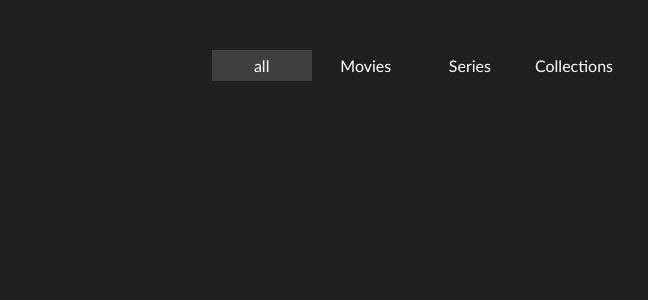
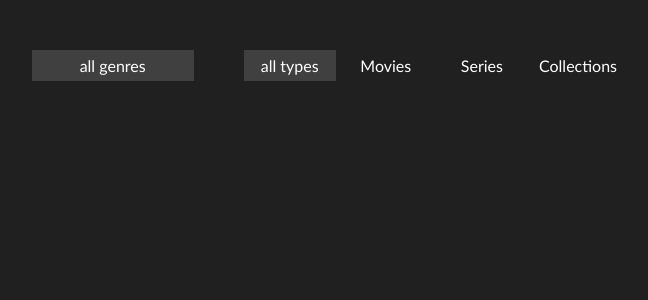
Before and after one commit to allefeld/idaho, a Flask app: template templates/collection.html in a window 1280 px wide. Shown: the top 300 px of the page, without its empty margins (556-1204 px from the left). Run offline with Flask 2, Linux system fonts and the light colour scheme; the template is opened without the code that fills it, so the values that code supplies are empty; parts of the project's set-up code (start-up, migrations or seed data) failed here and were passed over.

Commit message:
implemented genre filter

```diff
--- a/app.py
+++ b/app.py
@@ -2,6 +2,7 @@
 
 from flask import Flask, request, render_template
 from werkzeug.exceptions import NotFound
+from jinja2 import environment
 from media import Sources
 
 
@@ -56,3 +57,12 @@ def show_path(path):
     elif type == 'Season':
         return render_template('season.html', season=entry)
     return render_template('unknown.html', unknown=entry)
+
+
+def genre_id(genre):
+    # translate genre string to CSS-safe string
+    return genre.translate(str.maketrans('', '', ' &-'))
+
+
+# register `genre_id` as jinja filter `gid`
+app.jinja_env.filters['gid'] = genre_id
--- a/media.py
+++ b/media.py
@@ -370,7 +370,7 @@ class Collection(Entry, Entries):
         fg = set()
         for entry in self.entries.values():
             fg.update(entry.filter_genres())
-        return fg
+        return sorted(fg)
 
     def __repr__(self):
         return f'Collection(path="{self.path}", title="{self.title}")'
--- a/static/style.css
+++ b/static/style.css
@@ -17,6 +17,28 @@ a {
     text-decoration: none;
     color: inherit;
 }
+input.filter {
+    display: none;
+}
+
+/*
+    header
+*/
+
+div.header {
+    margin: 0;
+    padding-left: 100px;
+    padding-right: 100px;
+    padding-top: 50px;
+    padding-bottom: 50px;
+    position: sticky;
+    top: 0;
+    background-color: inherit;
+    z-index: 1;
+    display: flex;
+    justify-content: space-between;
+}
+
 nav {
     position: absolute;
     top: 5px;
@@ -35,33 +57,29 @@ nav:hover {
     opacity: 1;
 }
 
-div.header {
-    margin: 0;
-    padding-left: 100px;
-    padding-right: 100px;
-    padding-top: 50px;
-    padding-bottom: 50px;
-    position: sticky;
-    top: 0;
-    background-color: inherit;
-    z-index: 1;
-}
 img.poster {
     margin: 0;
     margin-right: 50px;
-    vertical-align: top;
+    margin-bottom: auto;
+    flex: none;
 }
+
 div.details {
-    display: inline-block;
     margin: 0;
-    width: 50%;
+    margin-right: 50px;
+    flex: auto;
+}
+div.details h1 {
+    margin-top: 0;
+    width: fit-content;
 }
 div.details :last-child {
     margin-bottom: 0;
 }
+
 div.play {
-    float: right;
     margin: 0;
+    flex: none;
 }
 div.play ul {
     margin: 0;
@@ -70,7 +88,6 @@ div.play ul {
 }
 div.play li {
     padding: 5px 20px;
-    box-sizing: border-box;
     border: 1px solid transparent;
     background-color: rgb(64, 64, 64);
     margin-bottom: 5px;
@@ -81,40 +98,65 @@ div.play li:hover {
 div.play a:visited li {
     color: rgb(128, 128, 128);
 }
-div.header h1 {
+
+div.genres   {
+    margin-top: auto;
+    flex: none;
+    margin-right: 50px;
+    background-color: inherit;
+    position: relative;
+}
+div.genres .dropdown {
+    background-color: inherit;
+    position: absolute;
+    top: 0px;
+    right: 0px;
     display: inline-block;
-    margin-top: 0;
+    width: 100%;
 }
-div.mediatypes {
-    float: right;
-    margin-top: auto;
-    margin-bottom: auto;
+div.genres label {
+    user-select: none;
+    padding: 5px;
+    border: 1px solid transparent;
+    display: none;
+    width: 150px;
+    text-align: center;
+}
+div.genres label:hover {
+    border: 1px solid white;
+}
+div.genres:hover label,
+div.genres label.placeholder {
+    display: block;
+}
+div.genres:hover .dropdown {
+    box-shadow: 1px 1px black, -1px -1px black;
 }
 
+div.mediatypes {
+    margin-top: auto;
+    flex: none;
+}
 div.mediatypes label {
     user-select: none;
     padding: 5px;
-    box-sizing: border-box;
     border: 1px solid transparent;
-    width: 100px;
+    width: 80px;
     display: inline-block;
     text-align: center;
 }
 div.mediatypes label:hover {
     border: 1px solid white;
 }
-#all:checked ~ div #all_label,
-#movie:checked ~ div #movie_label,
-#series:checked ~ div #series_label,
-#collection:checked ~ div #collection_label {
+#Mall:checked ~ div #MLall,
+#Mmovie:checked ~ div #MLmovie,
+#Mseries:checked ~ div #MLseries,
+#Mcollection:checked ~ div #MLcollection {
         background-color: rgb(64, 64, 64);
 }
-input.filter {
-    display: none;
-}
-#movie:checked ~ div .entry:not(.movie),
-#series:checked ~ div .entry:not(.series, .season),
-#collection:checked ~ div .entry:not(.collection) {
+#Mmovie:checked ~ div .entry:not(.movie),
+#Mseries:checked ~ div .entry:not(.series, .season),
+#Mcollection:checked ~ div .entry:not(.collection) {
     display: none;
 }
 
@@ -157,8 +199,13 @@ div.details hr {
     border: 0;
 }
 
-/* source & series entries */
-/* grid cell size is 185 x 278, TMDb's 'w185' poster size */
+
+/*
+    entries
+    grid layout
+    cell size is 185 x 278, TMDb's 'w185' poster size
+*/
+
 div.entries {
     display: grid;
     grid-template-columns: repeat( auto-fit, 185px );
@@ -192,18 +239,15 @@ div.info h2 {
     margin-top: 0;
     margin-bottom: 0.5em;
 }
-p.title {
-    font-weight: bold;
-}
 .entry.collection {
-    border: 2px solid transparent;
+    border: 1px solid transparent;
     background-color: rgb(32, 32, 64);
 }
 .entry.collection div.info {
     opacity: 1;
 }
 .entry.collection:hover {
-    border: 2px solid white;
+    border: 1px solid white;
 }
 .entry.unknown {
     background-color: rgb(64, 32, 32);
--- a/templates/collection.html
+++ b/templates/collection.html
@@ -4,12 +4,34 @@
     <link rel="stylesheet" href="{{ url_for('static', filename='style.css') }}">
     <link rel="icon" href="{{ url_for('static', filename='favicon.svg') }}">
     <script src="{{ url_for('static', filename='actions.js') }}"></script>
+    <style>
+{%- for genre in collection.filter_genres() %}
+        #G{{ genre | gid }}:checked ~ div #GL{{ genre | gid }},
+{%- endfor %}
+        #Gall:checked ~ div #GLall {
+            background-color: rgb(64, 64, 64);
+            display: block;
+        }
+{%- set comma = joiner(", ") %}
+{%- for genre in collection.filter_genres() %}{{ comma() }}
+        #G{{ genre | gid }}:checked ~ div .entry:not([data-genres~='{{ genre | gid }}'])
+{%- endfor %} {
+            display: none;
+        }
+    </style>
 </head>
+
 <body>
-    <input class="filter" type="radio" name="mediatypes" id="all" checked>
-    <input class="filter" type="radio" name="mediatypes" id="movie">
-    <input class="filter" type="radio" name="mediatypes" id="series">
-    <input class="filter" type="radio" name="mediatypes" id="collection">
+    <input class="filter" type="radio" name="genres" id="Gall" checked>
+{%- for genre in collection.filter_genres() %}
+    <input class="filter" type="radio" name="genres" id="G{{ genre | gid }}">
+{%- endfor %}
+
+    <input class="filter" type="radio" name="mediatypes" id="Mall" checked>
+    <input class="filter" type="radio" name="mediatypes" id="Mmovie">
+    <input class="filter" type="radio" name="mediatypes" id="Mseries">
+    <input class="filter" type="radio" name="mediatypes" id="Mcollection">
+
     <div class="header">
         <nav class="left">
             <a href="javascript:window.history.back();" title="back">◀</a>
@@ -23,16 +45,27 @@
         <div class="details">
             <h1 title="{{ collection.path }}">{{ collection.title }}</h1>
         </div>
+        <div class="genres">
+            <label class="placeholder">&nbsp;</label>
+            <div class="dropdown">
+                <label for="Gall" id="GLall">all genres</label>
+{%- for genre in collection.filter_genres() %}
+                <label for="G{{ genre | gid }}" id="GL{{ genre | gid }}">{{ genre }}</label>
+{%- endfor %}
+            </div>
+        </div>
         <div class="mediatypes">
-            <label for="all" id="all_label">all</label>
-            <label for="movie" id="movie_label">Movies</label>
-            <label for="series" id="series_label">Series</label>
-            <label for="collection" id="collection_label">Collections</label>
+            <label for="Mall" id="MLall">all types</label>
+            <label for="Mmovie" id="MLmovie">Movies</label>
+            <label for="Mseries" id="MLseries">Series</label>
+            <label for="Mcollection" id="MLcollection">Collections</label>
         </div>
     </div>
+
     <div class="entries">
 {% for name in collection %}{% set entry = collection[name] %}
 {% include 'entry_tile.html' %}
 {%- endfor %}
     </div>
+
 </body>
```
Also changed, not shown: notes.md (+4 -2 lines), templates/entry_tile.html (+4 -4 lines).
